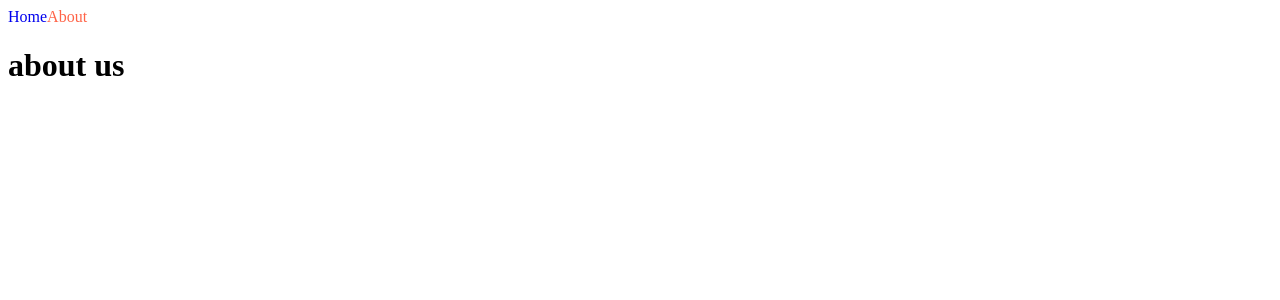
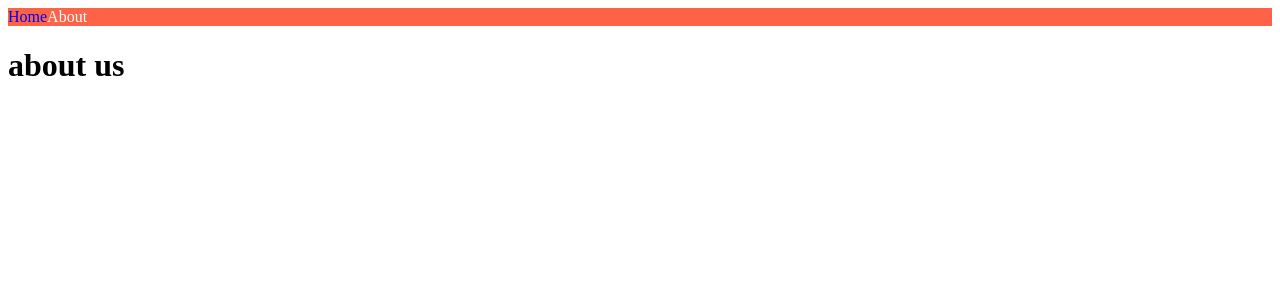
Before and after one commit to CheonInJeong/nextJs-introduction, a Next.js app: page /about in a window 1280 px wide. Shown: the top 300 px of the page. Built offline with nearby package versions, Linux system fonts and the light colour scheme.

Commit message:
styled jsx 사용 - component내에서만 적용

```diff
--- a/components/NavBar.js
+++ b/components/NavBar.js
@@ -1,6 +1,5 @@
 import Link from "next/link"
 import { useRouter } from "next/router";
-import styles from "./NavBar.module.css";
 
 export default function NavBar() {
     //Navbar를 생성 할 때 a 태그를 사용 하지 말 것 !
@@ -14,13 +13,21 @@
         {/* <a href="/">Home</a>
         <a href="/about">About</a> */}
         <Link href="/">
-            <a className={`${styles.link} ${router.pathname === "/" ? styles.active : ""}`}>Home</a>
+            <a className={router.pathname === "/" ? "active" : ""}>Home</a>
         </Link>
-        <Link href="/about">
-            <a className={[
-                styles.link,
-                router.pathname === "/about" ? styles.active : "",
-                ].join(" ")}>About</a>
+        <Link href="/about">{/* join() 은 한 배열을 다른 한 문자열로 바꾸는 방법*/}
+            <a className={router.pathname === "/about" ? "active" : ""}>About</a>
         </Link>
+        <style jsx>{`
+            nav {
+                background-color : tomato;
+            }
+            a {
+                text-decoration : none;
+            }
+            .active {
+                color : white;
+            }
+        `}</style>
     </nav>
 }
```
